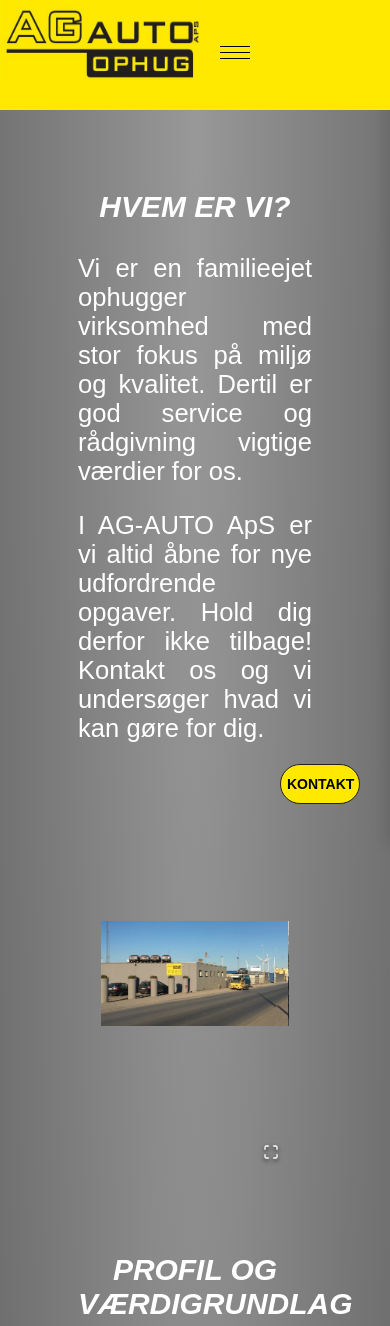
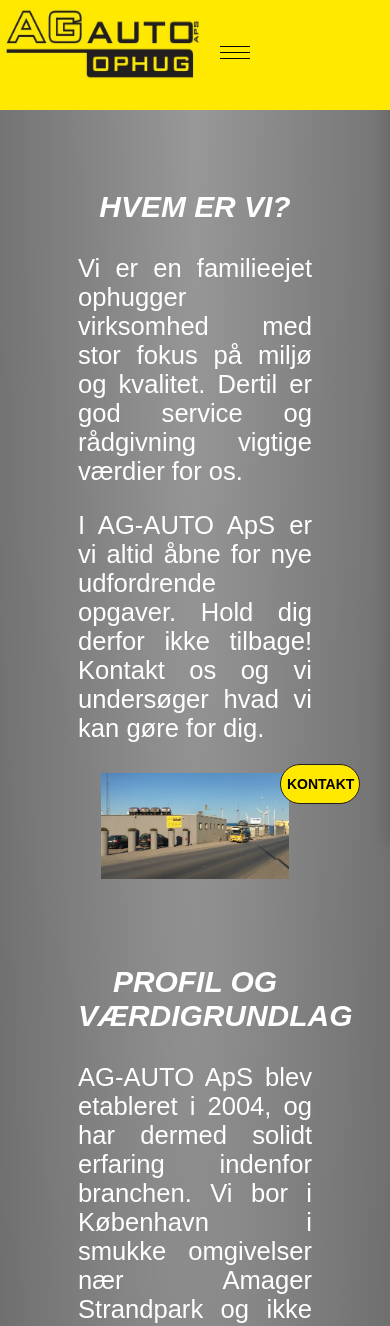
Before and after one commit to karnow/agauto, a React (Create React App) app: page /omos in a window 390 px wide. Shown: the top 1326 px of the page. Built offline with nearby package versions, Linux system fonts and the light colour scheme.

Commit message:
create responsive galery

```diff
--- a/package.json
+++ b/package.json
@@ -2,7 +2,6 @@
   "name": "agauto",
   "version": "0.1.0",
   "private": true,
-  "homepage": "https://karnow.github.io/agauto",
   "dependencies": {
     "@testing-library/jest-dom": "^5.13.0",
     "@testing-library/react": "^11.2.7",
--- a/src/components/molecules/MyGalleryEksport.js
+++ b/src/components/molecules/MyGalleryEksport.js
@@ -1,5 +1,6 @@
 import React from 'react';
 import ImageGallery from 'react-image-gallery';
+import styled from 'styled-components';
 import img2 from '../../assets/img/transport/1a.jpg';
 import img3 from '../../assets/img/transport/2a.jpg';
 import img4 from '../../assets/img/transport/3a.jpg';
@@ -57,11 +58,20 @@
     originalWidth: 400,
   },
 ];
+const ContenerDiv = styled.div`
+  width: 50%;
+  height: 50%;
+  margin-left: auto;
+  margin-right: auto;
 
+  @media (max-width: 741px) {
+    display: none;
+  }
+`;
 class MyGalleryEksport extends React.Component {
   render() {
     return (
-      <div style={{ width: '50%', height: '50%' }}>
+      <ContenerDiv>
         <ImageGallery
           items={images}
           autoPlay={true}
@@ -70,7 +80,7 @@
           showPlayButton={false}
           useBrowserFullscreen={true}
         />
-      </div>
+      </ContenerDiv>
     );
   }
 }
--- a/src/components/molecules/MyGalleryGod.js
+++ b/src/components/molecules/MyGalleryGod.js
@@ -1,4 +1,5 @@
 import React from 'react';
+import styled from 'styled-components';
 import ImageGallery from 'react-image-gallery';
 import img2 from '../../assets/img/gods/2.jpg';
 import img3 from '../../assets/img/gods/3.jpg';
@@ -63,11 +64,20 @@
     originalWidth: 400,
   },
 ];
+const ContenerDiv = styled.div`
+  width: 50%;
+  height: 50%;
+  margin-left: auto;
+  margin-right: auto;
 
+  @media (max-width: 741px) {
+    display: none;
+  }
+`;
 class MyGalleryGod extends React.Component {
   render() {
     return (
-      <div style={{ width: '50%', height: '50%' }}>
+      <ContenerDiv>
         <ImageGallery
           items={images}
           autoPlay={true}
@@ -76,7 +86,7 @@
           showPlayButton={false}
           useBrowserFullscreen={true}
         />
-      </div>
+      </ContenerDiv>
     );
   }
 }
--- a/src/components/molecules/MyGalleryOm.js
+++ b/src/components/molecules/MyGalleryOm.js
@@ -1,5 +1,6 @@
 import React from 'react';
 import ImageGallery from 'react-image-gallery';
+import styled from 'styled-components';
 import img1 from '../../assets/img/war.jpg';
 import img2 from '../../assets/img/war2.jpg';
 
@@ -15,11 +16,21 @@
     originalWidth: 400,
   },
 ];
+const ContenerDiv = styled.div`
+  width: 80%;
+  height: 80%;
+  margin-left: auto;
+  margin-right: auto;
+
+  @media (max-width: 741px) {
+    display: none;
+  }
+`;
 
 class MyGalleryOm extends React.Component {
   render() {
     return (
-      <div style={{ width: '80%', height: '80%', marginLeft: 'auto', marginRight: 'auto' }}>
+      <ContenerDiv>
         <ImageGallery
           items={images}
           autoPlay={true}
@@ -28,7 +39,7 @@
           showPlayButton={false}
           useBrowserFullscreen={true}
         />
-      </div>
+      </ContenerDiv>
     );
   }
 }
--- a/src/index.js
+++ b/src/index.js
@@ -2,11 +2,11 @@
 import ReactDOM from 'react-dom';
 import '../node_modules/react-image-gallery/styles/css/image-gallery.css';
 import 'react-notifications/lib/notifications.css';
-import Root from 'views/Root';
+import App from 'views/App';
 
 ReactDOM.render(
   <React.StrictMode>
-    <Root />
+    <App />
   </React.StrictMode>,
   document.getElementById('root')
 );
--- a/src/views/Root.js
+++ b/src/views/App.js
@@ -8,7 +8,7 @@
 import Bilkob from 'views/Bilkob';
 import Eksport from 'views/Eksport';
 
-function Root() {
+function App() {
   return (
     <>
       <Router>
@@ -27,4 +27,4 @@
   );
 }
 
-export default Root;
+export default App;
--- a/src/views/Eksport.js
+++ b/src/views/Eksport.js
@@ -5,6 +5,8 @@
 import MyGalleryGod from 'components/molecules/MyGalleryGod';
 import MyGalleryEksport from 'components/molecules/MyGalleryEksport';
 import way from '../assets/img/pik3.jpg';
+import img2 from '../assets/img/gods/2.jpg';
+import img3 from '../assets/img/transport/2a.jpg';
 
 const StyledWrapper = styled.div`
   position: relative;
@@ -52,7 +54,14 @@
 const StyledA = styled.a`
   color: yellowgreen;
 `;
-
+const StyledDivImage = styled.div`
+  width: 100%;
+  height: 80%;
+  text-align: center;
+  @media (min-width: 741px) {
+    display: none;
+  }
+`;
 const Eksport = () => {
   return (
     <GridTemplate pageType='note'>
@@ -65,6 +74,15 @@
       </StyledWrapper>
       <StyledWrapper2>
         <SytledContenerDiv>
+          <StyledDivImage>
+            <img
+              src={img2}
+              style={{
+                width: '80%',
+                height: '100%',
+              }}
+            ></img>
+          </StyledDivImage>
           <MyGalleryGod />
           <div
             style={{
@@ -108,6 +126,15 @@
             <Paragraph>Vi afhenter biler fra hele sjælland.</Paragraph>
           </div>
           <MyGalleryEksport />
+          <StyledDivImage>
+            <img
+              src={img3}
+              style={{
+                width: '80%',
+                height: '100%',
+              }}
+            ></img>
+          </StyledDivImage>
         </SytledContenerDiv>
       </StyledWrapper3>
     </GridTemplate>
--- a/src/views/Omos.js
+++ b/src/views/Omos.js
@@ -9,6 +9,7 @@
 import mobil from '../assets/icons/mobil.svg';
 import email from '../assets/icons/email.svg';
 import fax from '../assets/icons/fax.svg';
+import img1 from '../assets/img/war.jpg';
 
 const StyledWrapper2 = styled.div`
   background: linear-gradient(to bottom, rgba(255, 255, 255, 0.15) 0%, rgba(0, 0, 0, 0.15) 100%),
@@ -100,6 +101,14 @@
     height: 100px;
   }
 `;
+const StyledDivImage = styled.div`
+  width: 100%;
+  height: 80%;
+  text-align: center;
+  @media (min-width: 741px) {
+    display: none;
+  }
+`;
 const Omos = () => {
   return (
     <GridTemplate>
@@ -115,6 +124,15 @@
             tilbage! Kontakt os og vi undersøger hvad vi kan gøre for dig.
           </Paragraph2>
           <MyGalleryOm />
+          <StyledDivImage>
+            <img
+              src={img1}
+              style={{
+                width: '80%',
+                height: '100%',
+              }}
+            ></img>
+          </StyledDivImage>
         </StyledSection>
         <StyledSection2>
           <StyledH2>PROFIL OG VÆRDIGRUNDLAG</StyledH2>
```
